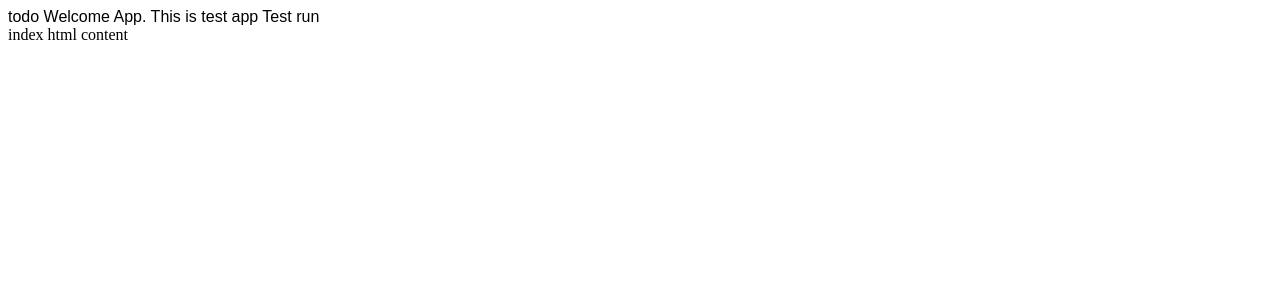
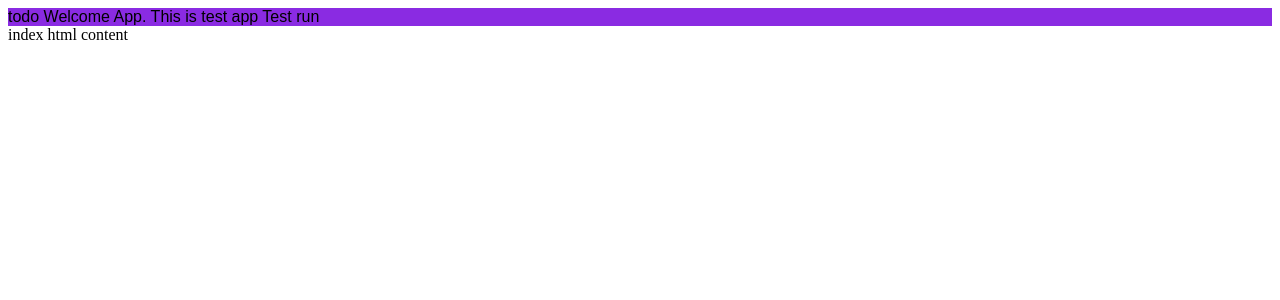
Before and after one commit to Ravibharathi-rv/fullstack_app, an Angular app in the folder frontend/todo/: page / in a window 1280 px wide. Shown: the top 300 px of the page. Built offline with nearby package versions, Linux system fonts and the light colour scheme.

Commit message:
edited files commited

```diff
--- a/frontend/todo/src/app/app.component.css
+++ b/frontend/todo/src/app/app.component.css
@@ -2,4 +2,9 @@
     padding: 0px;
     margin: 0px;
     font-family: Arial, Helvetica, sans-serif;
+
 }
+
+div{
+    background-color: blueviolet;
+}
```
